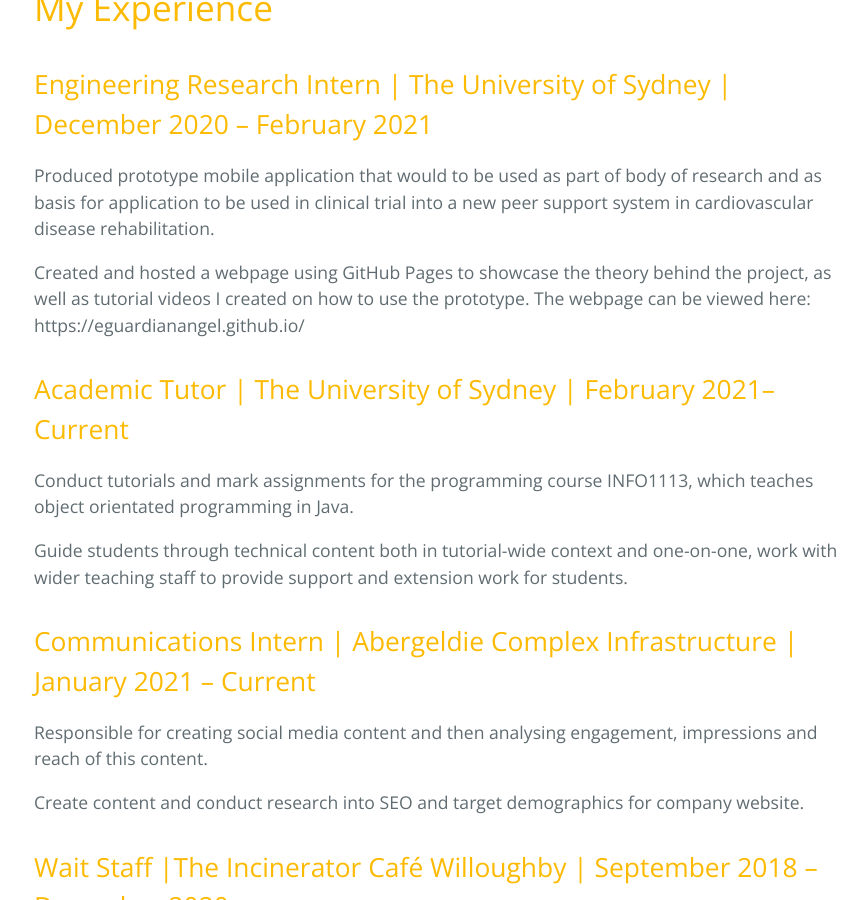
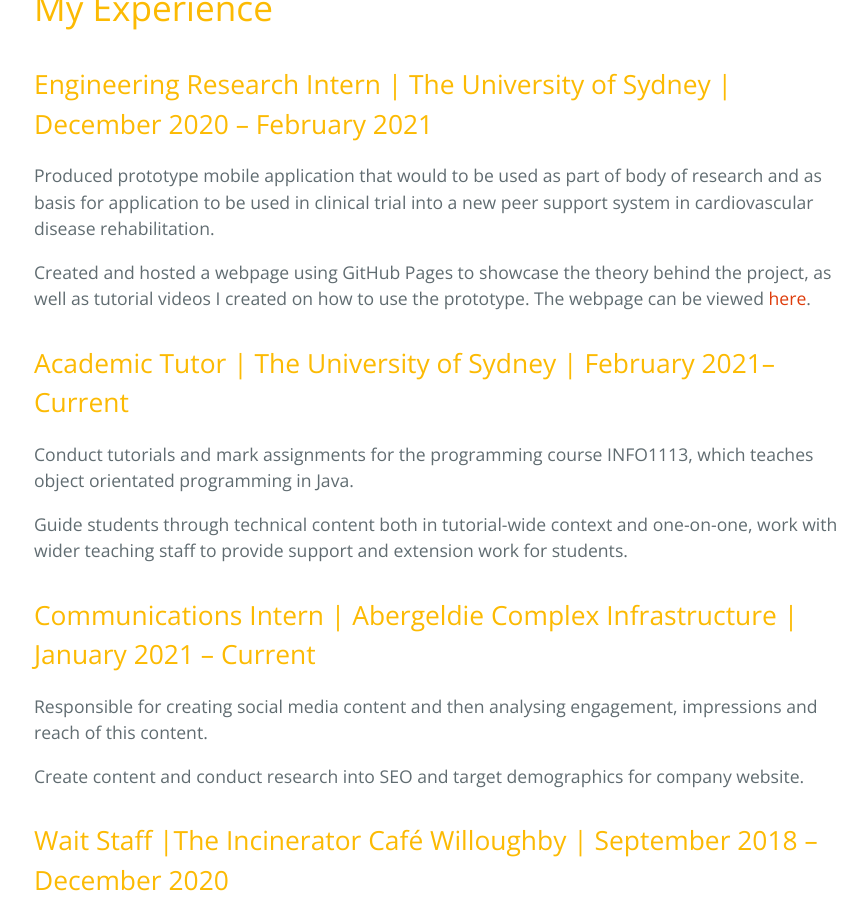
Before and after one commit to hannahconlon/hannahconlon.github.io, a Jekyll site: the page built from about.markdown, in a window 1280 px wide and 900 px high, scrolled down 398 px. Shown: the whole window, without its empty margins (190-1057 px from the left). Built offline with Jekyll 4.4.1, drawn with Linux system fonts in a browser that asks for light colours.

Commit message:
Added links

```diff
--- a/about.markdown
+++ b/about.markdown
@@ -9,7 +9,7 @@ permalink: /about/
 
 Produced prototype mobile application that would to be used as part of body of research and as basis for application to be used in clinical trial into a new peer support system in cardiovascular disease rehabilitation.
 
-Created and hosted a webpage using GitHub Pages to showcase the theory behind the project, as well as tutorial videos I created on how to use the prototype. The webpage can be viewed here: https://eguardianangel.github.io/
+Created and hosted a webpage using GitHub Pages to showcase the theory behind the project, as well as tutorial videos I created on how to use the prototype. The webpage can be viewed [here](https://eguardianangel.github.io/).
 
 ## Academic Tutor | The University of Sydney | February 2021– Current
 
```
